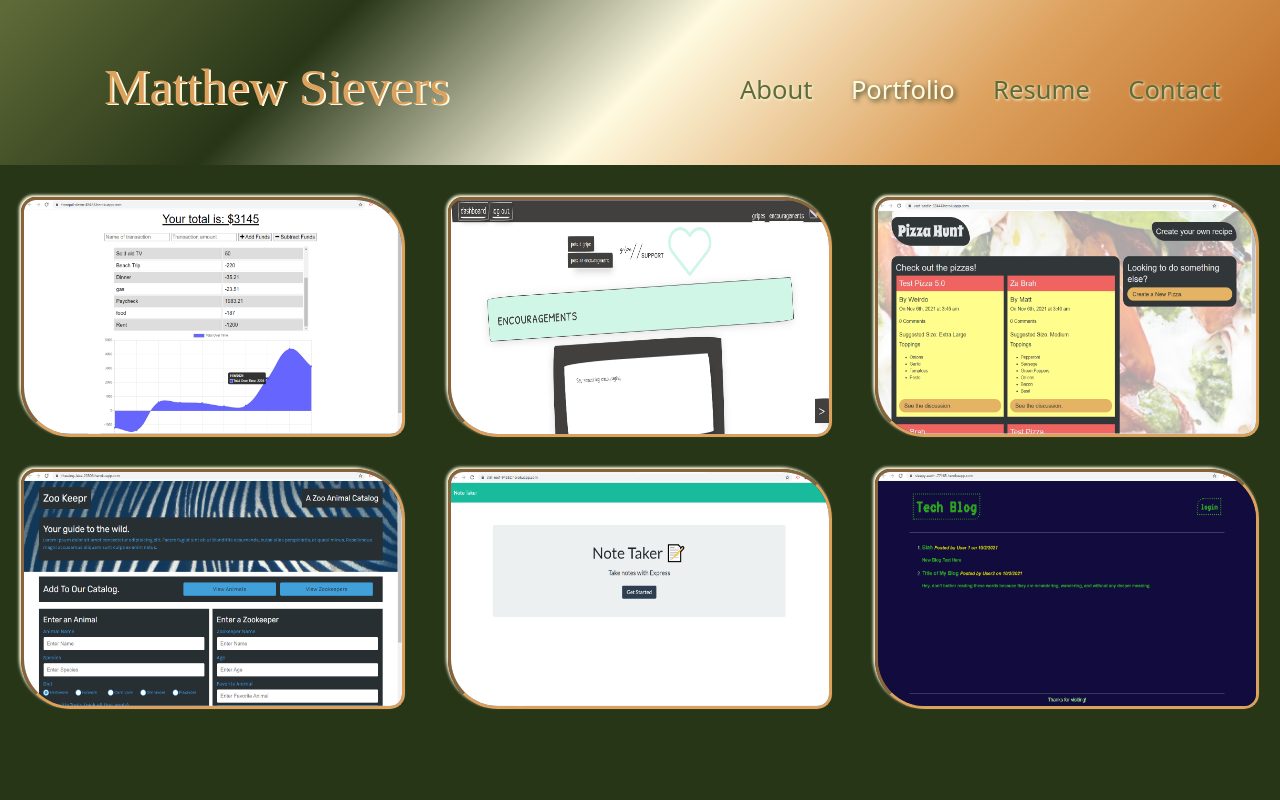
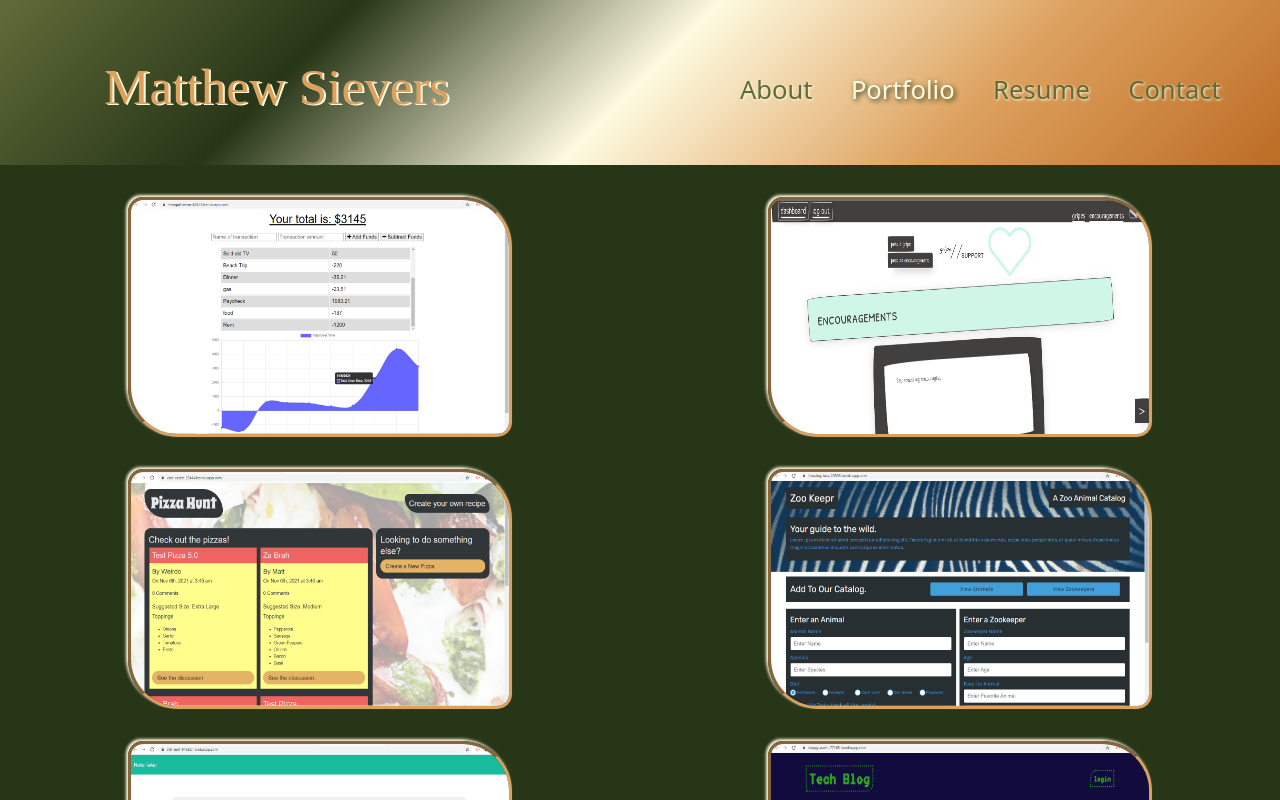
Before and after one commit to mattersievers/portfolio_v2.0, a React (Create React App) app: page / in a window 1280 px wide. Both pictures are taken after a click on the element "Portfolio". Shown: the top 800 px of the page. Built offline with nearby package versions, Linux system fonts and the light colour scheme; a web font is replaced by a local one.

Commit message:
links load over picture

```diff
--- a/src/App.css
+++ b/src/App.css
@@ -113,9 +113,14 @@ box-shadow: -2px -2px 3px var(--fawn);
 
 }
 /* Portfolio Stylings */
+.container{
+  position: relative;
+  text-align:center;
+  color: var(--cornsilk);
+}
 
 .project img{
-  margin: 2vh;
+margin: 2vh;
 width: 30vw;
 height: 30vh;
 border-radius: 15px 50px;
@@ -123,6 +128,30 @@ border-style: inset;
 border-color: var(--fawn);
 box-shadow: -2px -2px 3px var(--cornsilk);
 }
+.websiteLink {
+  display: none;
+}
+.repoLink{
+  display: none;
+}
+.container:hover > .websiteLink{
+    display: block;
+    position: absolute;
+    top: 50%;
+    left: 30%;
+    transform: translate(-50%,-50%);
+  }
+
+.container:hover > .repoLink{
+  display: block;
+    position: absolute;
+    top: 50%;
+    left: 70%;
+    transform: translate(-50%,-50%);
+  }
+
+
+
 /* Resume Stylings */
 
 /* Contact Section Stylings */
--- a/src/App.js
+++ b/src/App.js
@@ -16,37 +16,43 @@ function App() {
       name:"Budget Tracker",
       link:"https://tranquil-dawn-49463.herokuapp.com/",
       technology:"IndexedDb and Cache Storage",
-      description:""
+      description:"",
+      repo:""
     },
     {
       name:"gripeSUPPORT",
       link:"https://sheltered-scrubland-76347.herokuapp.com/",
       technology:"SQL/express/handlebars",
-      description:"Collaboration"
+      description:"Collaboration",
+      repo:""
     },
     {
       name:"Pizza Hunt",
       link:"https://vast-castle-22444.herokuapp.com/",
       technology:"MongoDB",
-      description:""
+      description:"",
+      repo:""
     },
     {
       name:"Zoo Keepr",
       link:"https://thawing-lake-23506.herokuapp.com/",
       technology:"",
-      description:""
+      description:"",
+      repo:""
     },
     {
       name:"Note Taker",
       link:"https://still-reef-94252.herokuapp.com/",
       technology:"",
-      description:""
+      description:"",
+      repo:""
     },
     {
       name:"Tech Blog",
       link:"https://sleepy-earth-77165.herokuapp.com/",
       technology:"",
-      description:""
+      description:"",
+      repo:""
     }
 
   ]
--- a/src/components/Navigation/index.js
+++ b/src/components/Navigation/index.js
@@ -1,6 +1,11 @@
-import React from "react";
+import React, {useEffect} from "react";
 
 const Navigation = (props) => {
+
+    useEffect(() => {
+        document.title = 'Matthew Sievers ' + props.currentPageSelection;
+    })
+
     return (
         <section className="d-flex align-items-end">
             <ul className="d-flex flex-row justify-content-between">
--- a/src/components/Project/index.js
+++ b/src/components/Project/index.js
@@ -4,7 +4,11 @@ const Project = (prop) => {
     console.log(prop)
     return (
         <section className="project">
-            <img src={require(`../../assets/pics/${prop.project.name}.png`).default} alt={prop.project.name} />
+                <div className="container">
+                    <img src={require(`../../assets/pics/${prop.project.name}.png`).default} alt={prop.project.name} ></img>
+                    <a href={prop.project.link} target="_blank" rel="noreferrer" className="websiteLink">website</a>
+                    <a href={prop.project.repo} target="_blank" rel="noreferrer" className="repoLink">github</a>
+                </div>
         </section>
     )
 }
```
